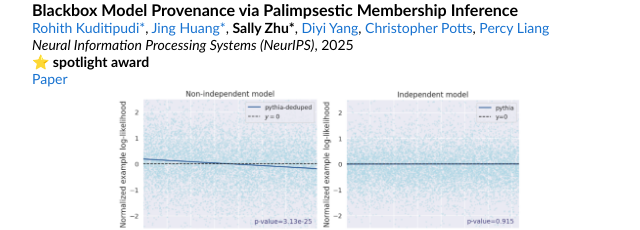
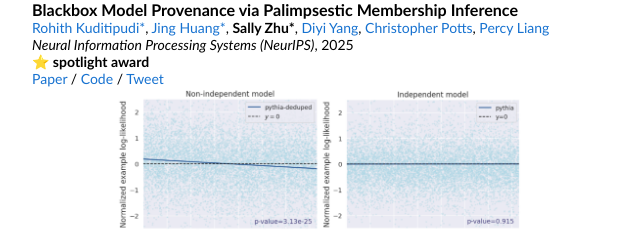
Before and after one commit to salzhu/salzhu.github.io, a plain HTML site: page index.html in a window 1280 px wide. Shown: the part 721-951 px from the top of the page, 224-864 px from the left. Drawn offline with Linux system fonts and the light colour scheme.

Commit message:
Add blackbox model provenance work

```diff
--- a/index.html
+++ b/index.html
@@ -69,7 +69,7 @@
         <strong>⭐️ spotlight award</strong>  <br>
         <a href="https://arxiv.org/abs/2502.12292">Paper</a> /
         <a href="https://github.com/ahmeda14960/model-tracing">Code</a> /
-        <a href="https://x.com/percyliang/status/1892687601322360903">Tweet</a>
+        <a href="https://x.com/AhmedSQRD/status/1892643787739992233">Tweet</a>
 
         <!-- Image now appears BELOW the text -->
         <div style="margin-top:3px; margin-left:50px;text-align:left;">
@@ -99,7 +99,9 @@
         <br>
         <strong>⭐️ spotlight award</strong>
         <br>
-        <a href="https://arxiv.org/abs/2510.19796">Paper</a>
+        <a href="https://arxiv.org/abs/2510.19796">Paper</a> /
+        <a href="https://github.com/RohithKuditipudi/blackbox-model-tracing">Code</a> /
+        <a href="https://x.com/SallyHZhu/status/1981444640890093643">Tweet</a>
 
         <!-- Image now appears BELOW the text -->
         <div style="margin-top:0px; margin-left:80px; text-align:left;">
```
